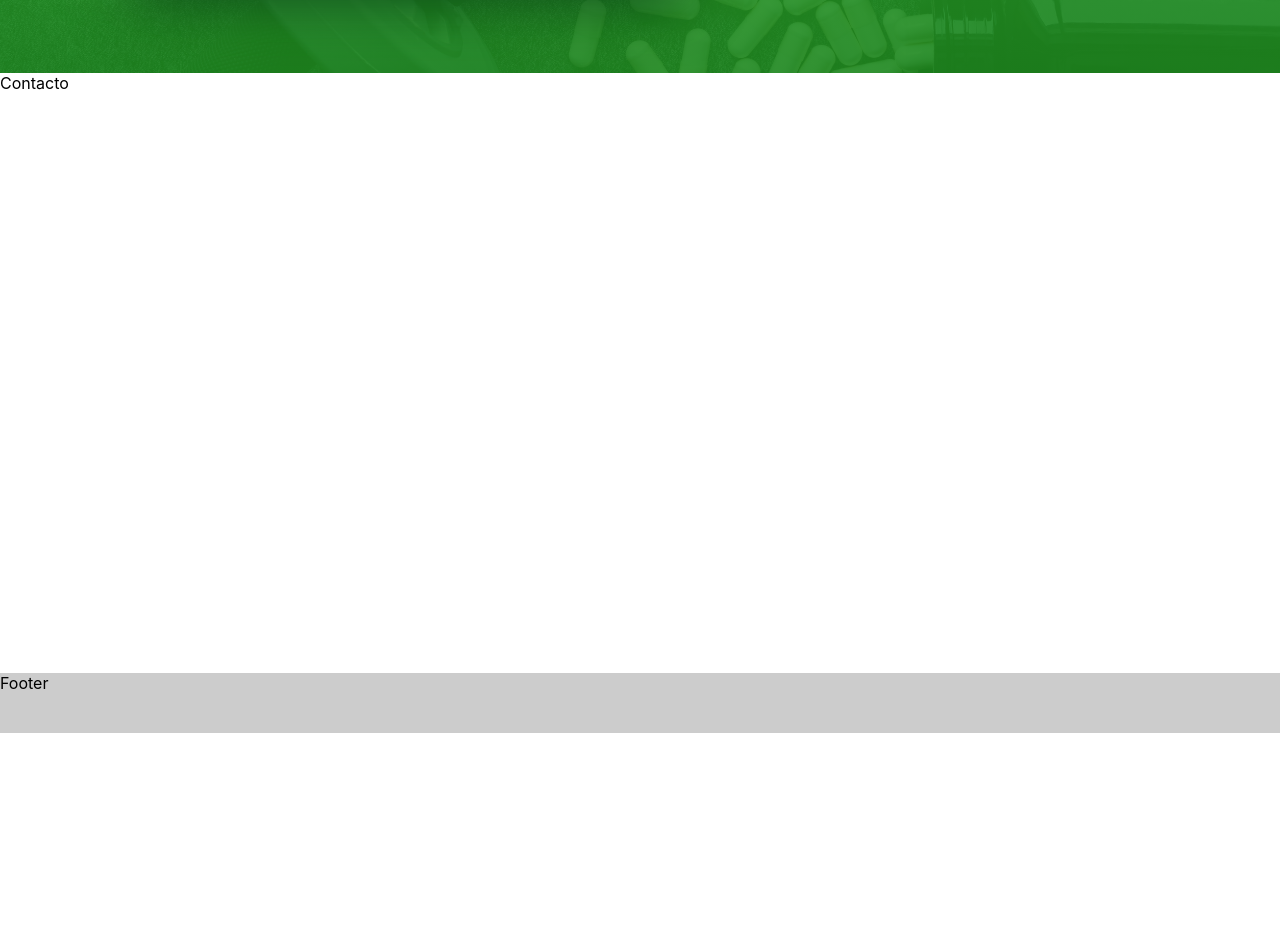
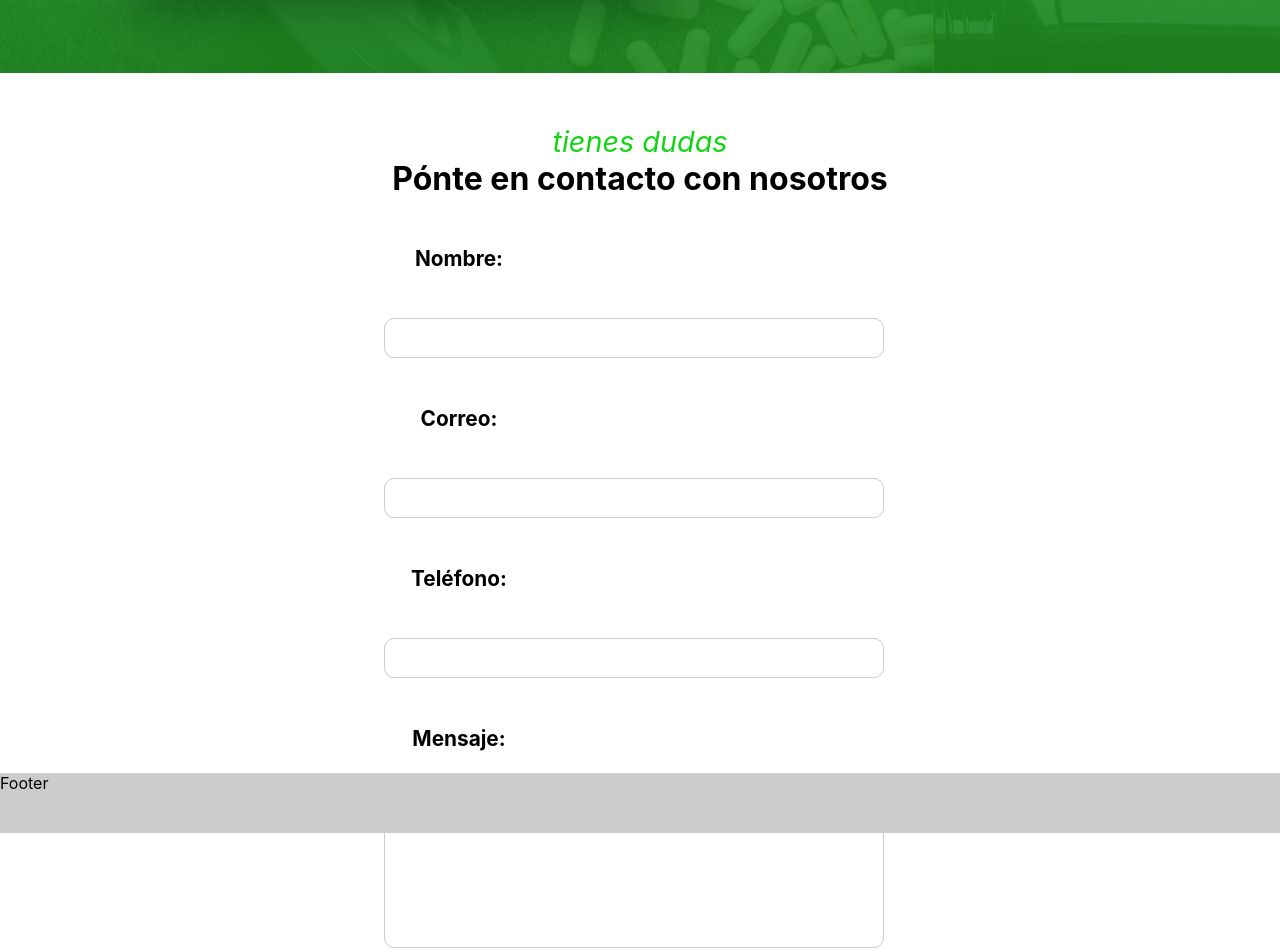
Before and after one commit to BtoMJ/Web-Simple, a React (Create React App) app: page / in a window 1280 px wide. Shown: the part 2357-3309 px from the top of the page. Before the commit the page ends 3090 px from the top, so only its background shows below. Built offline with nearby package versions, Linux system fonts and the light colour scheme.

Commit message:
Formulario de Contacto listo

```diff
--- a/src/components/Contacto/Contacto.css
+++ b/src/components/Contacto/Contacto.css
@@ -1,5 +1,103 @@
 .contactoContainer{
     width: 100vw;
-    height: 600px;
+    height: 700px;
+    display: flex;
+    flex-direction: column;
+    align-items: center;
+    justify-content: center;
     background-color: #fff;
 }
+
+.contactoForm{
+    width: 50%;
+    height: 90%;
+    display: flex;
+    flex-direction: column;
+    align-items: center;
+    justify-content: center;
+    /* border: thin solid #f00; */
+}
+
+.contactoForm h3{
+    font-size: 1.8rem;
+    font-weight: 400;
+    font-style: italic;
+    color: rgb(21, 212, 21);
+}
+
+.contactoForm h1{
+    font-size: 2rem;
+    font-weight: bold;
+    /* border: thin solid #f00; */
+}
+
+.Form{
+    width: 80%;
+    height: 80%;
+    display: flex;
+    flex-direction: column;
+    align-items: center;
+    margin-top: 20px;
+    /* border: thin solid #f00; */
+}
+
+.Letrero{
+    width: 150px;
+    height: 40px;
+    margin: 20px 0;
+    display: flex;
+    flex-direction: column;
+    align-items: center;
+    justify-content: center;
+    float: left;
+    font-size: 1.3rem;
+    font-weight: bold;
+    /* border: thin solid #f00; */
+}
+
+.Caja{
+    width: 500px;
+    height: 40px;
+    padding: 10px;
+    border: 1px solid #ccc;
+    border-radius: 10px;
+    margin: 20px 0;
+    float: left;
+    /* border: thin solid #f00; */
+}
+
+
+.Caja:focus{
+    outline: none;
+    border: none;
+    box-shadow: 0 5px 15px  rgba(0, 0, 0, 0.2);
+}
+
+textarea{
+    width: 500px;
+    height: 150px;
+    padding: 10px;
+    margin: 20px 0;
+    border: 1px solid #ccc;
+    border-radius: 10px;
+    resize: none;
+    /* border: thin solid #f00; */
+}
+
+textarea:focus{
+    outline: none;
+    border: none;
+    box-shadow: 0 5px 15px  rgba(0, 0, 0, 0.2);
+}
+
+.btnSend{
+    padding: 7px 15px;
+    border: none;
+    border-radius: 10px;
+    background-color: rgb(21, 212, 21);
+    color: #fff;
+    font-weight: bold;
+    font-size: 1rem;
+    margin-left: 570px;
+    margin-top: 10px;
+}
--- a/src/components/Contacto/Contacto.jsx
+++ b/src/components/Contacto/Contacto.jsx
@@ -4,7 +4,35 @@ import './Contacto.css';
 function Contacto() {
   return (
     <div className="contactoContainer">
-        Contacto
+      <div className="contactoForm">
+        <h3>tienes dudas</h3>
+        <h1>Pónte en contacto con nosotros</h1>
+        <form className="Form">
+          <div>
+            <div className="Letrero">Nombre:</div>
+            <input type="text" className="Caja" />
+          </div>
+
+          <div>
+            <div className="Letrero">Correo:</div>
+            <input type="mail" className="Caja" />
+          </div>
+
+          <div>
+            <div className="Letrero">Teléfono:</div>
+            <input type="tel" className="Caja" />
+          </div>
+
+          <div>
+            <div className="Letrero">Mensaje:</div>
+            <textarea></textarea>
+          </div>
+          <div>
+            <input type="submit" className="btnSend" value="Enviar" />
+          </div>
+        </form>
+      </div>
+
     </div>
   )
 }
```
